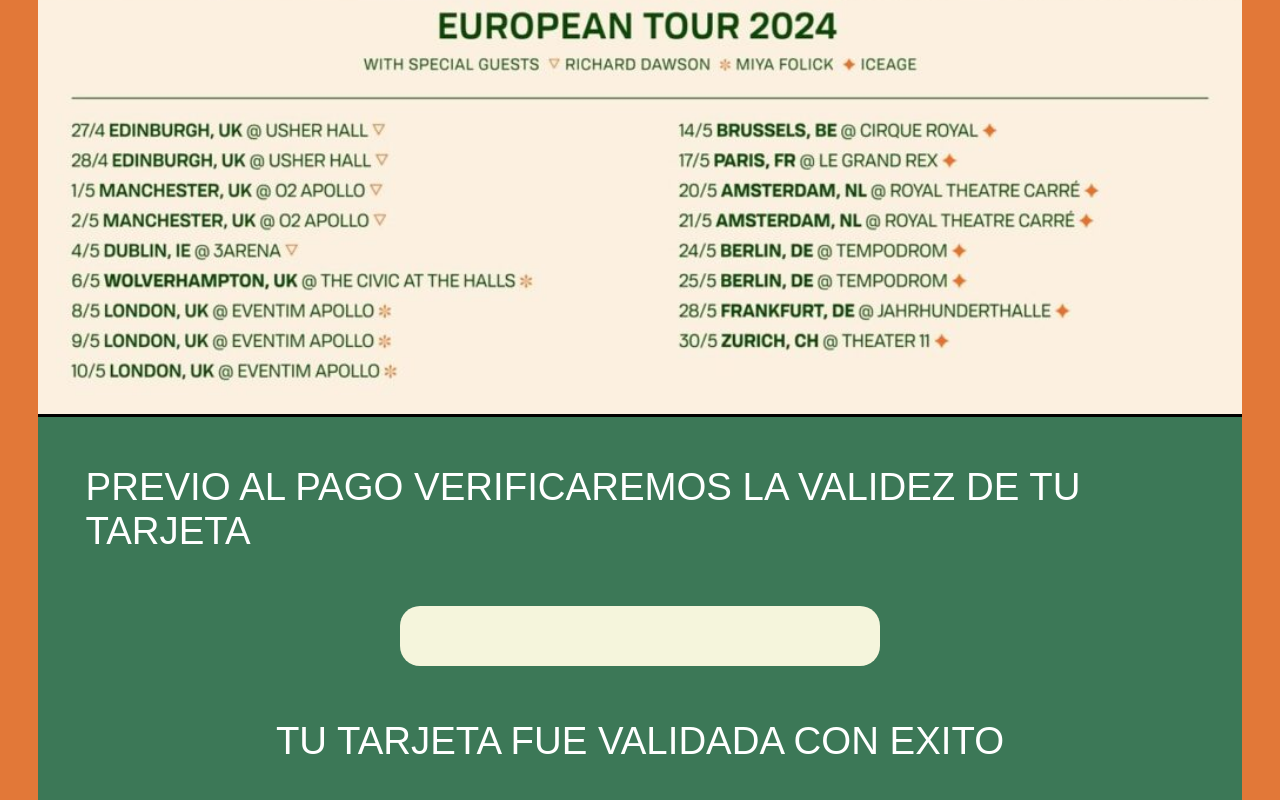
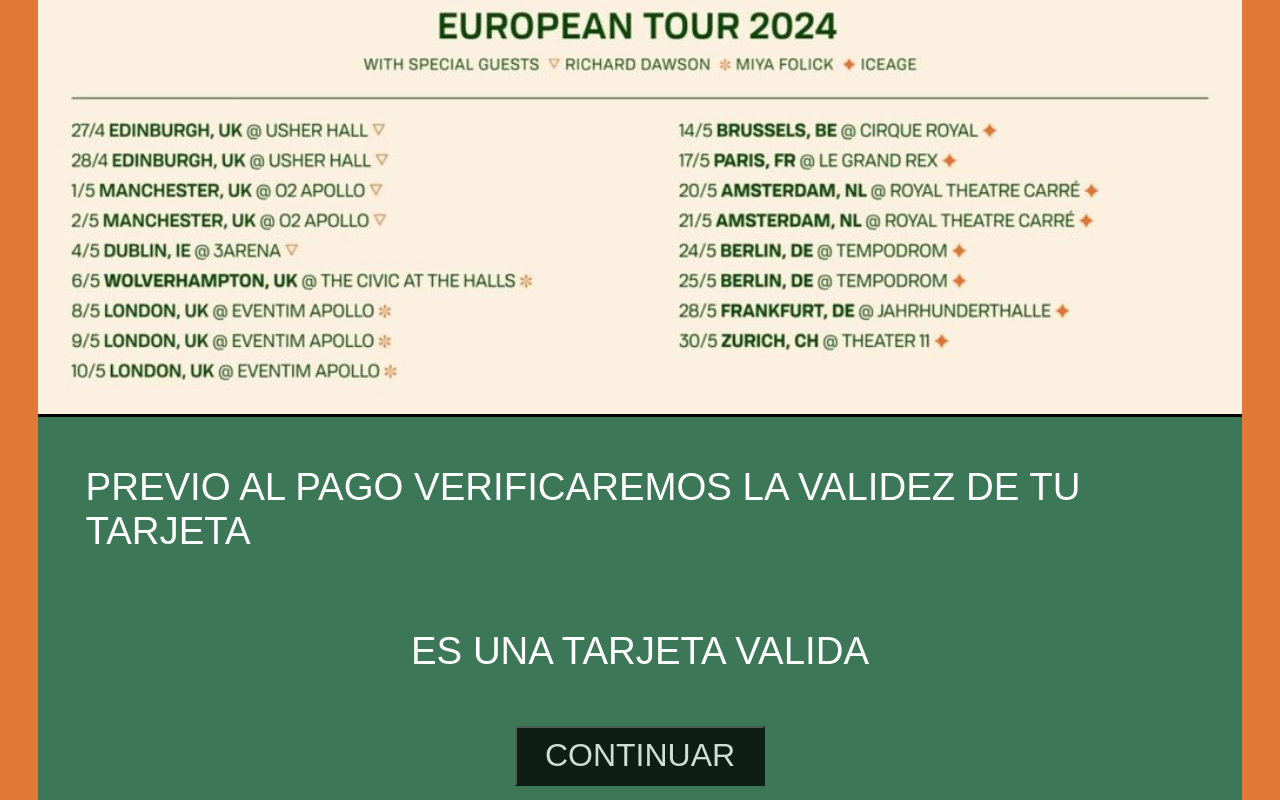
Before and after one commit to ValenLopezVega/card-validation, a website with bundled scripts: page src/index.html in a window 1280 px wide. Both pictures are taken after a click on the button "CONTINUAR". Shown: the part 914-1714 px from the top of the page. Built offline with nearby package versions, Linux system fonts and the light colour scheme; a web font is replaced by a local one.

Commit message:
feat: applied maskify

```diff
--- a/src/index.html
+++ b/src/index.html
@@ -15,10 +15,10 @@
       </div>
     </header>
     <main>
-        <img src="img/mitski-concert.jpg" alt="">
+        <img src="img/mitski-concert.jpg" alt="poster">
         <div id="card-box">
           <p>PREVIO AL PAGO VERIFICAREMOS LA VALIDEZ DE TU TARJETA</p>
-          <input id="card-number" type="text">
+          <input type="text" id="card-number" placeholder="NUMERO DE TARJETA">
           <p id="validation-msg"></p>
           <button id="verify-btn">CONTINUAR</button>
         </div>
--- a/src/index.js
+++ b/src/index.js
@@ -3,9 +3,13 @@
 const validateCardNumber = () => {
   const cardNumber = document.getElementById('card-number').value;
   const isValidCard = validator.isValid(cardNumber);
-  const validationMsg = isValidCard ? 'TU TARJETA FUE VALIDADA CON EXITO': 'TU TARJETA NO ES VALIDA';
+  const input = document.getElementById('card-number');
+  const maskedValue = validator.maskify(input.value);
+  const validationMsg = isValidCard ? `${maskedValue} ES UNA TARJETA VALIDA`: `${maskedValue} NO ES UNA TARJETA VALIDA`;
+
   document.getElementById('validation-msg').textContent = validationMsg;
   document.getElementById('validation-msg').style.display = 'block';
+  document.getElementById('card-number').style.display = 'none';
 }
 
 const verifyBtn = document.getElementById('verify-btn');
```
